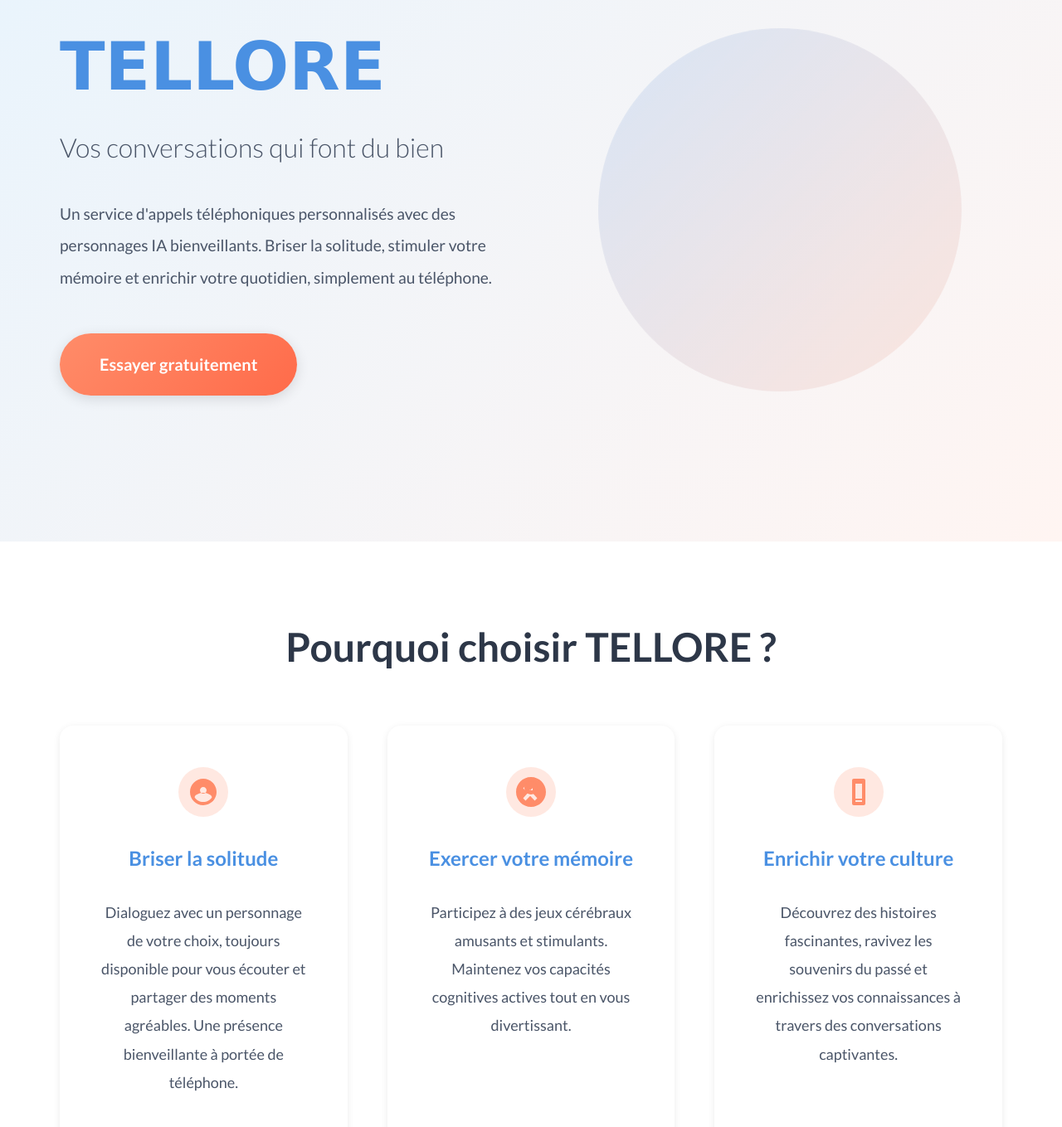
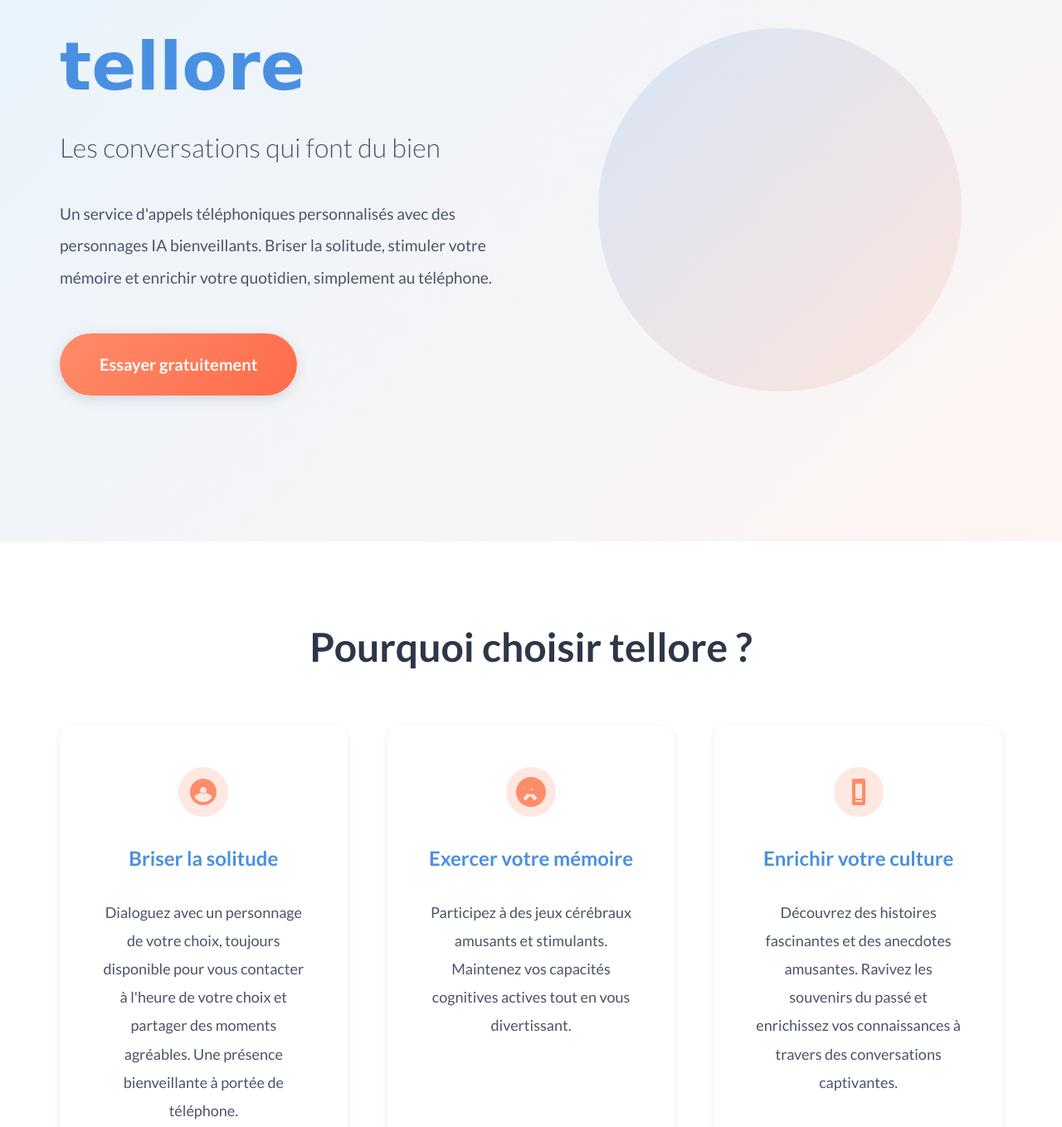
Before and after one commit to s6rano/test_claude, a plain HTML site: page index.html in a window 1280 px wide. Shown: the part 147-1506 px from the top of the page at 83% size. Drawn offline with Linux system fonts and the light colour scheme; a web font is replaced by a local one.

Commit message:
Update index.html

```diff
--- a/index.html
+++ b/index.html
@@ -3,7 +3,7 @@
 <head>
     <meta charset="UTF-8">
     <meta name="viewport" content="width=device-width, initial-scale=1.0">
-    <meta name="description" content="TELLORE - Service d'appels téléphoniques par IA pour seniors. Briser la solitude, exercer votre mémoire, enrichir votre culture.">
+    <meta name="description" content="tellore - Service d'appels téléphoniques par IA pour seniors. Briser la solitude, exercer votre mémoire, enrichir votre culture.">
     <title>TELLORE - Vos conversations qui font du bien</title>
 
     <!-- Google Fonts -->
@@ -19,8 +19,8 @@
     <section class="hero" id="accueil">
         <div class="container">
             <div class="hero-content fade-in">
-                <h1 class="hero-title">TELLORE</h1>
-                <p class="hero-subtitle">Vos conversations qui font du bien</p>
+                <h1 class="hero-title">tellore</h1>
+                <p class="hero-subtitle">Les conversations qui font du bien</p>
                 <p class="hero-description">
                     Un service d'appels téléphoniques personnalisés avec des personnages IA bienveillants.
                     Briser la solitude, stimuler votre mémoire et enrichir votre quotidien, simplement au téléphone.
@@ -36,7 +36,7 @@
     <!-- Section Bénéfices -->
     <section class="benefits" id="benefices">
         <div class="container">
-            <h2 class="section-title">Pourquoi choisir TELLORE ?</h2>
+            <h2 class="section-title">Pourquoi choisir tellore ?</h2>
             <div class="benefits-grid">
 
                 <div class="benefit-card scroll-reveal">
@@ -48,7 +48,7 @@
                     </div>
                     <h3 class="benefit-title">Briser la solitude</h3>
                     <p class="benefit-description">
-                        Dialoguez avec un personnage de votre choix, toujours disponible pour vous écouter
+                        Dialoguez avec un personnage de votre choix, toujours disponible pour vous contacter à l'heure de votre choix
                         et partager des moments agréables. Une présence bienveillante à portée de téléphone.
                     </p>
                 </div>
@@ -77,7 +77,7 @@
                     </div>
                     <h3 class="benefit-title">Enrichir votre culture</h3>
                     <p class="benefit-description">
-                        Découvrez des histoires fascinantes, ravivez les souvenirs du passé et enrichissez
+                        Découvrez des histoires fascinantes et des anecdotes amusantes. Ravivez les souvenirs du passé et enrichissez
                         vos connaissances à travers des conversations captivantes.
                     </p>
                 </div>
```
